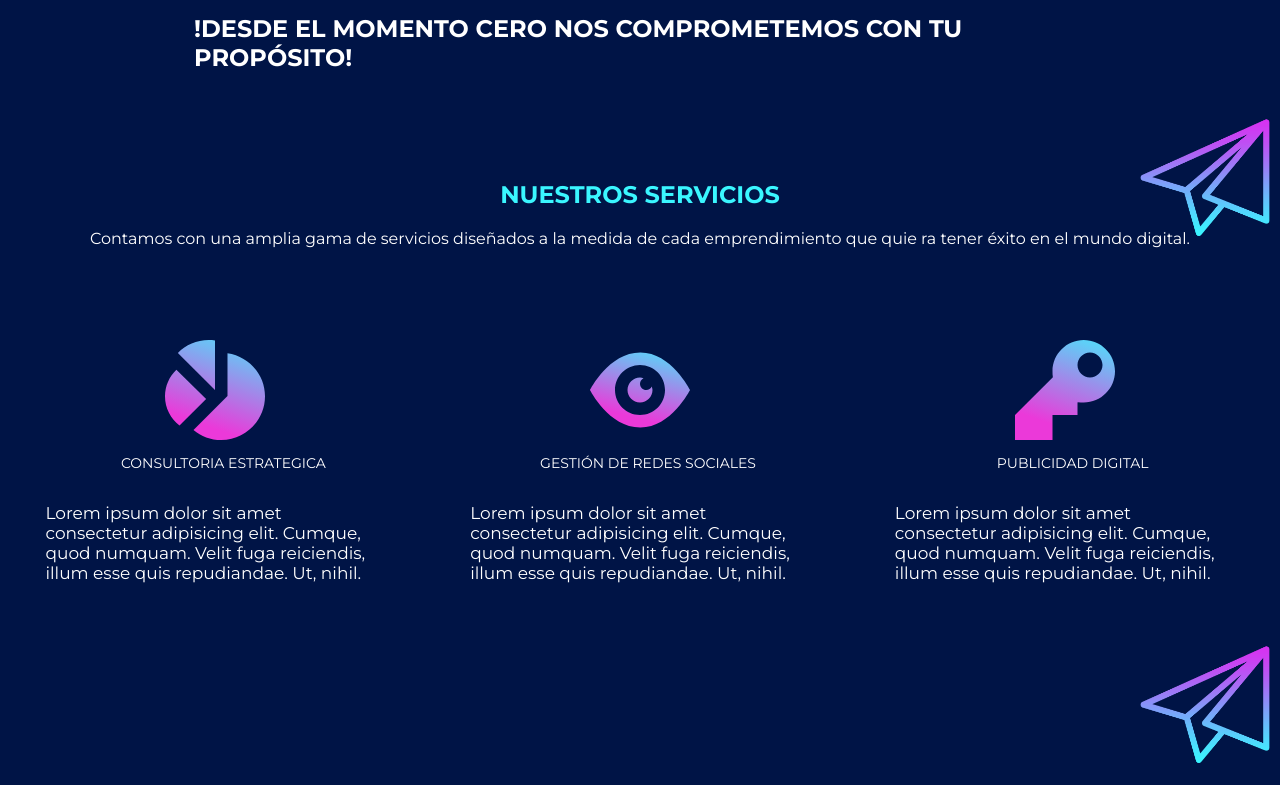
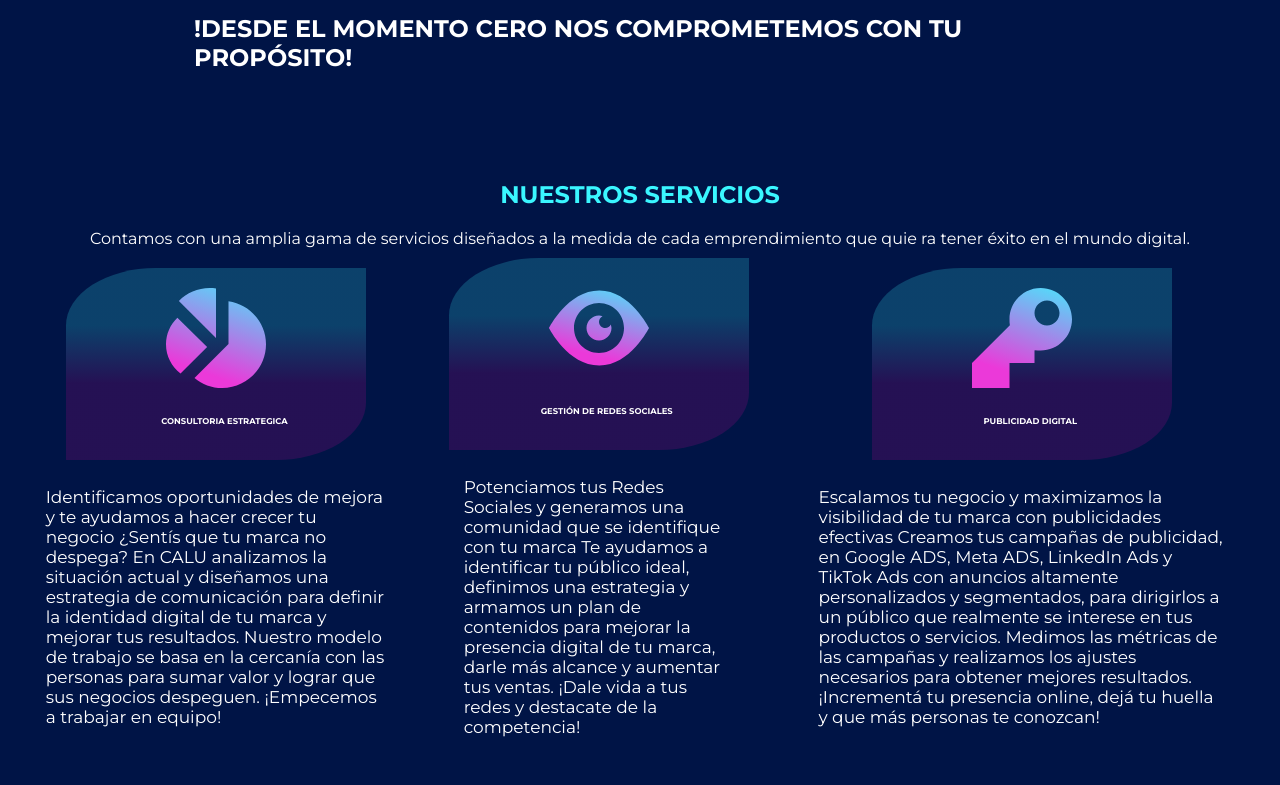
Before and after one commit to PochiTama-dev/Calu, a React (Create React App) app: page / in a window 1280 px wide. Shown: the part 795-1580 px from the top of the page. Built offline with nearby package versions, Linux system fonts and the light colour scheme.

Commit message:
agrego card a iconos

```diff
--- a/src/Components/Home/Home.jsx
+++ b/src/Components/Home/Home.jsx
@@ -1,24 +1,25 @@
-import { useState } from "react";
-import { useSwipeable } from "react-swipeable";
-import "animate.css/animate.min.css";
-import "./home.css";
-import { Header } from "../Header/header";
-import icono from "../Home/icon_eye.svg";
-import icono2 from "../Home/🦆 icon _key_.svg";
-import icono3 from "../Home/🦆 icon _pie chart_.svg";
-import Footer from "../Footer/Footer";
-import contacto from "../../images/Contactanos.png";
-import { Link } from "react-router-dom";
-import Portfolio from "../Portfolio/Portfolio";
-import About from "../About/About";
+import { useState } from 'react';
+import { useSwipeable } from 'react-swipeable';
+import 'animate.css/animate.min.css';
+import './home.css';
+import { Header } from '../Header/header';
+import icono from '../Home/icon_eye.svg';
+import icono2 from '../Home/🦆 icon _key_.svg';
+import icono3 from '../Home/🦆 icon _pie chart_.svg';
+import Footer from '../Footer/Footer';
+import contacto from '../../images/Contactanos.png';
+import { Link } from 'react-router-dom';
+import Portfolio from '../Portfolio/Portfolio';
+import About from '../About/About';
+import Slider from '../Portfolio/Slider/Slider';
+import Card from '../Portfolio/Card/Card';
 
 const Home = () => {
   const numSections = 4;
   const [currentSection, setCurrentSection] = useState(0);
 
   const handlers = useSwipeable({
-    onSwipedUp: () =>
-      setCurrentSection((prev) => Math.min(prev + 1, numSections - 1)),
+    onSwipedUp: () => setCurrentSection((prev) => Math.min(prev + 1, numSections - 1)),
     onSwipedDown: () => setCurrentSection((prev) => Math.max(prev - 1, 0)),
   });
 
@@ -37,84 +38,82 @@ const Home = () => {
       onWheel={handleScroll}
       style={{
         transform: `translateY(-${currentSection * 100}vh)`,
-        height: "100vh",
-        width: "100%",
-        transition: "transform 0.5s ease-in-out",
+        height: '100vh',
+        width: '100%',
+        transition: 'transform 0.5s ease-in-out',
       }}
     >
       <Header />
       <section
-        style={{ height: "90vh", transition: "transform 0.5s ease-in-out" }}
-        className={`section-1 ${
-          currentSection === 0 ? "animate__animated animate__fadeIn" : ""
-        }`}
+        style={{ height: '90vh', transition: 'transform 0.5s ease-in-out' }}
+        className={`section-1 ${currentSection === 0 ? 'animate__animated animate__fadeIn' : ''}`}
       >
         <About />
-        <Link to={"/contact"} className="logo-contacto">
-          <img src={contacto} alt="logo-contacto" />
+        <Link to={'/contact'} className='logo-contacto'>
+          <img src={contacto} alt='logo-contacto' />
         </Link>
       </section>
       <section
-        style={{ height: "90vh", transition: "transform 0.5s ease-in-out" }}
-        className={`section-2 ${
-          currentSection === 1 ? "animate__animated animate__fadeIn" : ""
-        }`}
+        style={{ height: '90vh', transition: 'transform 0.5s ease-in-out' }}
+        className={`section-2 ${currentSection === 1 ? 'animate__animated animate__fadeIn' : ''}`}
       >
-        <h1 className="title-first-nuestros-servicios">NUESTROS SERVICIOS</h1>
-        <p className="text-second">
-          Contamos con una amplia gama de servicios diseñados a la medida de
-          cada emprendimiento que quie ra tener éxito en el mundo digital.
+        <h1 className='title-first-nuestros-servicios'>NUESTROS SERVICIOS</h1>
+        <p className='text-second'>
+          Contamos con una amplia gama de servicios diseñados a la medida de cada emprendimiento que
+          quie ra tener éxito en el mundo digital.
         </p>
-        <div className="ctn-servicios">
-          <div className="nuestros-servicios">
-            <img className="icono-servicios" src={icono3} alt="icono pay" />
-            <p className="text-icono-servicios">CONSULTORIA ESTRATEGICA</p>
-            <p className="text-transition">
-              Lorem ipsum dolor sit amet consectetur adipisicing elit. Cumque,
-              quod numquam. Velit fuga reiciendis, illum esse quis repudiandae.
-              Ut, nihil.
+        <div className='ctn-servicios'>
+          <div className='nuestros-servicios'>
+            <Card
+              image={<img className='icono-servicios' src={icono3} alt='icono pay' />}
+              title={<p className='text-icono-servicios'>CONSULTORIA ESTRATEGICA</p>}
+            ></Card>
+            <p className='text-transition'>
+              Identificamos oportunidades de mejora y te ayudamos a hacer crecer tu negocio ¿Sentís
+              que tu marca no despega? En CALU analizamos la situación actual y diseñamos una
+              estrategia de comunicación para definir la identidad digital de tu marca y mejorar tus
+              resultados. Nuestro modelo de trabajo se basa en la cercanía con las personas para
+              sumar valor y lograr que sus negocios despeguen. ¡Empecemos a trabajar en equipo!
             </p>
           </div>
-          <div className="nuestros-servicios">
-            <img className="icono-servicios" src={icono} alt="icono ojo" />
-            <p className="text-icono-servicios">GESTIÓN DE REDES SOCIALES</p>
-            <p className="text-transition">
-              Lorem ipsum dolor sit amet consectetur adipisicing elit. Cumque,
-              quod numquam. Velit fuga reiciendis, illum esse quis repudiandae.
-              Ut, nihil.
+          <div className='nuestros-servicios'>
+            <Card
+              image={<img className='icono-servicios' src={icono} alt='icono ojo' />}
+              title={<p className='text-icono-servicios'>GESTIÓN DE REDES SOCIALES</p>}
+            ></Card>
+            <p className='text-transition'>
+              Potenciamos tus Redes Sociales y generamos una comunidad que se identifique con tu
+              marca Te ayudamos a identificar tu público ideal, definimos una estrategia y armamos
+              un plan de contenidos para mejorar la presencia digital de tu marca, darle más alcance
+              y aumentar tus ventas. ¡Dale vida a tus redes y destacate de la competencia!
             </p>
           </div>
-          <div className="nuestros-servicios">
-            <img className="icono-servicios" src={icono2} alt="icono llave" />
-            <p className="text-icono-servicios">PUBLICIDAD DIGITAL</p>
-            <p className="text-transition">
-              Lorem ipsum dolor sit amet consectetur adipisicing elit. Cumque,
-              quod numquam. Velit fuga reiciendis, illum esse quis repudiandae.
-              Ut, nihil.
+          <div className='nuestros-servicios'>
+            <Card
+              image={<img className='icono-servicios' src={icono2} alt='icono llave' />}
+              title={<p className='text-icono-servicios'>PUBLICIDAD DIGITAL</p>}
+            ></Card>
+            <p className='text-transition'>
+              Escalamos tu negocio y maximizamos la visibilidad de tu marca con publicidades
+              efectivas Creamos tus campañas de publicidad, en Google ADS, Meta ADS, LinkedIn Ads y
+              TikTok Ads con anuncios altamente personalizados y segmentados, para dirigirlos a un
+              público que realmente se interese en tus productos o servicios. Medimos las métricas
+              de las campañas y realizamos los ajustes necesarios para obtener mejores resultados.
+              ¡Incrementá tu presencia online, dejá tu huella y que más personas te conozcan!
             </p>
           </div>
         </div>
-        <Link to={"/contact"} className="logo-contacto">
-          <img src={contacto} alt="logo-contacto" />
-        </Link>
       </section>
       <section
-        style={{ height: "90vh", transition: "transform 0.5s ease-in-out" }}
-        className={`section-3 ${
-          currentSection === 2 ? "animate__animated animate__fadeIn" : ""
-        }`}
+        style={{ height: '90vh', transition: 'transform 0.5s ease-in-out' }}
+        className={`section-3 ${currentSection === 2 ? 'animate__animated animate__fadeIn' : ''}`}
       >
-        <div className="portfolio"></div>
+        <div className='portfolio'></div>
         <Portfolio />
-        <Link to={"/contact"} className="logo-contacto">
-          <img src={contacto} alt="logo-contacto" />
-        </Link>
       </section>
       <section
-        style={{ height: "90vh", transition: "transform 0.5s ease-in-out" }}
-        className={`section-4 ${
-          currentSection === 3 ? "animate__animated animate__fadeIn" : ""
-        }`}
+        style={{ height: '90vh', transition: 'transform 0.5s ease-in-out' }}
+        className={`section-4 ${currentSection === 3 ? 'animate__animated animate__fadeIn' : ''}`}
       ></section>
       <Footer> </Footer>
     </div>
--- a/src/Components/Home/home.css
+++ b/src/Components/Home/home.css
@@ -102,20 +102,50 @@
     padding: 0;
   }
   .ctn-servicios {
-    height: 24rem;
+    display: flex;
+    overflow: hidden;
+    justify-content: flex-start;
+  }
+  .ctn-servicios .nuestros-servicios {
+    height: 50%;
+    overflow: hidden;
+  }
+  .ctn-servicios .nuestros-servicios .card {
+    display: flex;
+    flex-direction: column;
+    margin: 10px auto;
+    border-radius: 30% 0% 30% 0%;
+    width: 90%;
+    height: 10rem;
+    background: linear-gradient(rgba(58, 246, 255, 0.2) 30%, rgba(185, 4, 139, 0.2) 60%);
+  }
+  .ctn-servicios .nuestros-servicios .card .title {
+    font-size: 75%;
+  }
+  .ctn-servicios .nuestros-servicios .card p {
+    font-size: 70%;
+  }
+  .ctn-servicios .nuestros-servicios .card .btn {
+    display: none;
   }
   .icono-servicios {
-    width: 7vh;
-    height: 7vh;
+    width: 100%;
   }
   .text-icono-servicios {
     margin-left: 16px;
     font-size: 14px;
   }
+
   .text-transition {
     width: 100%;
+    font-size: 11px;
+    opacity: 0;
+    transform: translateX(400%);
+    transition: opacity 0.3s ease-in-out, transform 0.5s ease-in;
+  }
+  .nuestros-servicios:hover .text-transition {
     opacity: 1;
-    font-size: 14px;
+    transform: translateX(0%);
   }
   .title-first-portafolio {
     margin-top: 12rem;
@@ -162,18 +192,20 @@
 
   .ctn-servicios {
     display: flex;
-    height: 24rem;
   }
 
   .icono-servicios {
     width: 100px;
     height: 100px;
   }
+  .ctn-servicios .nuestros-servicios .card {
+    height: 12rem;
+  }
   .text-transition {
     font-size: 17px;
     width: 80%;
     opacity: 0;
-    /*transform: translateX(400%);*/
+    transform: translateX(400%);
     transition: opacity 0.3s ease-in-out, transform 0.2s ease-in;
   }
   .nuestros-servicios:hover .text-transition {
@@ -191,10 +223,14 @@
   .logo-contacto {
     display: flex;
     justify-content: flex-end;
-    width: 100%;
-    height: 20%;
+    height: 10%;
+    width: 9%;
+    position: absolute;
+    bottom: 0;
+    right: 0;
   }
   .logo-contacto img {
     height: 100%;
+    position: sticky;
   }
 }
```
